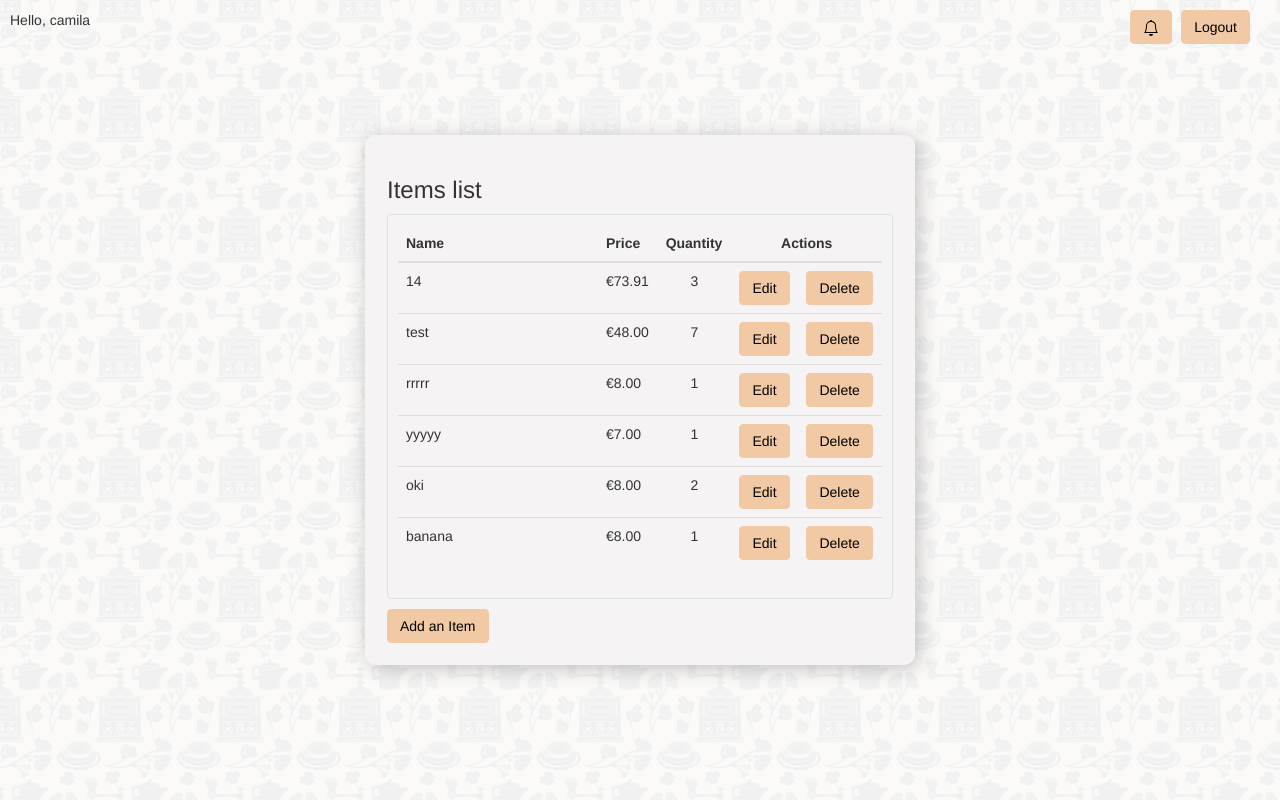
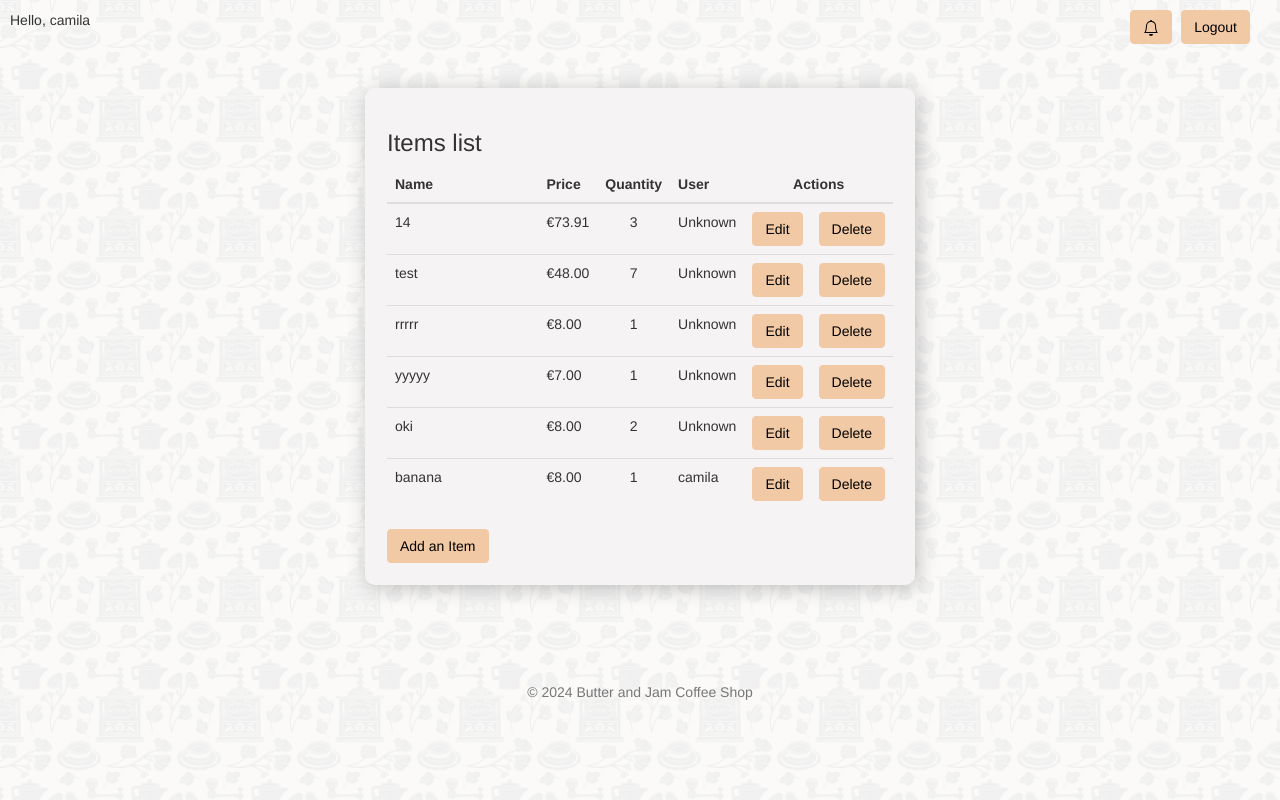
Before and after one commit to c-argus/butter-and-jam, a Django app: page / in a window 1280 px wide. Run offline with Django 3.2, Linux system fonts and the light colour scheme; a user stored in the database is signed in; data comes from the database, SQL or seed files in the repository; some libraries are stand-ins or nearby versions.

Commit message:
add footer, notifications alert and name stamp for items_list

```diff
--- a/django_bandj/settings.py
+++ b/django_bandj/settings.py
@@ -29,7 +29,7 @@ SECRET_KEY = os.environ.get('SECRET_KEY', 'sinixtro@14*17')
 
 # SECURITY WARNING: don't run with debug turned on in production!
 # DEBUG = os.environ.get('DEBUG', 'True') == 'True'
-DEBUG = False
+DEBUG = True
 X_FRAME_OPTIONS = "SAMEORIGIN"
 
 ALLOWED_HOSTS = [
--- a/static/styles/common.css
+++ b/static/styles/common.css
@@ -46,3 +46,8 @@
     border: 1px solid #f2c9a5;
     color: black;
 }
+
+.home-btn {
+    padding: 10px;
+    position: fixed;
+}
--- /dev/null
+++ b/static/styles/footer.css
@@ -0,0 +1,33 @@
+html,
+body {
+    height: 100%;
+    margin: 0;
+}
+
+.footer-container {
+    display: flex;
+    flex-direction: column;
+    justify-content: space-between;
+    align-items: center;
+    min-height: 100vh;
+}
+
+.footer {
+    color: #ffffff;
+    /* Light text color */
+    padding: 1rem 0;
+    /* Add padding for better spacing */
+}
+
+.footer a {
+    color: #f8f9fa;
+    /* Light link color */
+    text-decoration: none;
+    margin: 0 0.5rem;
+    /* Add margin for spacing between links */
+}
+
+.footer a:hover {
+    color: #adb5bd;
+    /* Slightly darker color on hover */
+}
--- a/stocklist/templates/home.html
+++ b/stocklist/templates/home.html
@@ -1,4 +1,3 @@
-<!-- templates/home.html -->
 {% load static %}
 <!DOCTYPE html>
 <html>
@@ -8,62 +7,71 @@
   <meta http-equiv="X-UA-Compatible" content="IE=edge">
   <meta name="viewport" content="width=device-width, initial-scale=1.0">
   <title>Butter and Jam?</title>
-  <link rel="stylesheet" href="{% static '/styles/bootstrap.css' %}">
-  <link rel="stylesheet" href="{% static '/styles/common.css' %}">
-  <link rel="stylesheet" href="{% static '/styles/home.css' %}">
+  <link rel="stylesheet" href="{% static 'styles/bootstrap.css' %}">
+  <link rel="stylesheet" href="{% static 'styles/common.css' %}">
+  <link rel="stylesheet" href="{% static 'styles/home.css' %}">
+  <link rel="stylesheet" href="{% static 'styles/footer.css' %}">
 </head>
 
 <body>
+  <div class="background" style="background-image: url({% static 'images/coffee_pattern.jpg' %});"></div>
+  <div class="container footer-container">
     <header class="header">
+      <div class="d-flex justify-content-between align-items-center">
         <span class="welcome">Hello, {{ user.username }}</span>
         <div>
-      <a href="{% url 'notifications' %}" class="btn btn-default"><img src="{% static '/images/bell.svg' %}"></a>
+          <a href="{% url 'notifications' %}" class="btn btn-default position-relative">
+            <img src="{% static 'images/bell.svg' %}">
+            {% if unread_notifications_count > 0 %}
+            <span class="badge badge-pink position-absolute top-0 start-100 translate-middle">
+              {{ unread_notifications_count }}
+            </span>
+            {% endif %}
+          </a>
           <a href="{% url 'logout' %}" class="logout btn btn-default">Logout</a>
         </div>
+      </div>
     </header>
-  <div class="background" style="background-image: url({% static '/images/coffee_pattern.jpg' %});"></div>
-  <div class="container">
-    <div class="content">
-      <!-- Link to notifications page -->
+
+    <div class="content mt-5">
       <h3>Items list</h3>
+
       {% if user.is_staff %}
+      <!-- Additional staff-related content can go here -->
       {% endif %}
-      <!-- Check if items are available -->
+
       {% if items %}
-      <!-- Table to display item list -->
-      <div class="tableWrapper">
+      <div class="table-responsive">
         <table class="table">
-          <!-- Table header section -->
           <thead>
-            <!-- Table row for column headings -->
             <tr>
-              <!-- Column headings -->
-              <th scope="col" class="nameColumn">Name</th> <!-- Name column -->
-              <th scope="col">Price</th> <!-- Price column -->
-              <th scope="col">Quantity</th> <!-- Quantity column -->
+              <th scope="col" class="nameColumn">Name</th>
+              <th scope="col">Price</th>
+              <th scope="col">Quantity</th>
+              <th scope="col">User</th>
               {% if user.is_staff %}
-              <th scope="col" colspan="2" class="textCenter">Actions</th> <!-- Actions column -->
+              <th scope="col" colspan="2" class="text-center">Actions</th>
               {% endif %}
             </tr>
           </thead>
-          <!-- Table body section -->
           <tbody>
-            <!-- Iterate over each item -->
             {% for item in items %}
-            <!-- Table row for each item -->
             <tr>
-              <!-- Item details columns -->
-              <td scope="row" class="nameColumn">{{ item.name }}</td> <!-- Display item name -->
-              <td scope="row">&euro;{{ item.price }}</td> <!-- Display item price with euro sign -->
-              <td scope="row" class="textCenter">{{ item.quantity }}</td> <!-- Display item quantity -->
-              <!-- Edit button -->
-              {% if user.is_staff%}
-              <td scope="row">
+              <td class="nameColumn">{{ item.name }}</td>
+              <td>&euro;{{ item.price }}</td>
+              <td class="text-center">{{ item.quantity }}</td>
+              <td>
+                {% if item.added_by %}
+                {{ item.added_by.username }}
+                {% else %}
+                Unknown
+                {% endif %}
+              </td>
+              {% if user.is_staff %}
+              <td>
                 <a href="{% url 'edit_item' item.id %}" class="btn btn-default">Edit</a>
               </td>
-              {% endif %}
-              {% if user.is_staff%}
-              <td scope="row">
+              <td>
                 <a href="{% url 'delete_item' item.id %}" class="btn btn-default">Delete</a>
               </td>
               {% endif %}
@@ -73,14 +81,22 @@
         </table>
       </div>
       {% else %}
-      <!-- Display message if no items available -->
       <p>No items available</p>
       {% endif %}
-      <!-- Add a link to the add_item page -->
+
+      <div class="mt-4">
         <a href="{% url 'add_item' %}" class="btn btn-default">Add an Item</a>
       </div>
     </div>
-  <!-- Page title -->
+
+    <footer class="footer mt-5 py-3">
+      <div class="text-center">
+        <span class="text-muted">&copy; 2024 Butter and Jam Coffee Shop</span>
+
+      </div>
+    </footer>
+  </div>
+
 
 </body>
 
```
Also changed, not shown: static/styles/add_item.css (added, +7 -0 lines), static/styles/edit_item.css (added, +7 -0 lines), stocklist/templates/add_item.html (+18 -12 lines), stocklist/templates/edit_item.html (+14 -8 lines), stocklist/templates/stocklist/login.html (+8 -4 lines), stocklist/templates/stocklist/notifications.html (+27 -24 lines), stocklist/templates/stocklist/register.html (+12 -3 lines). Lines whose indentation alone changed are shown as unchanged.
